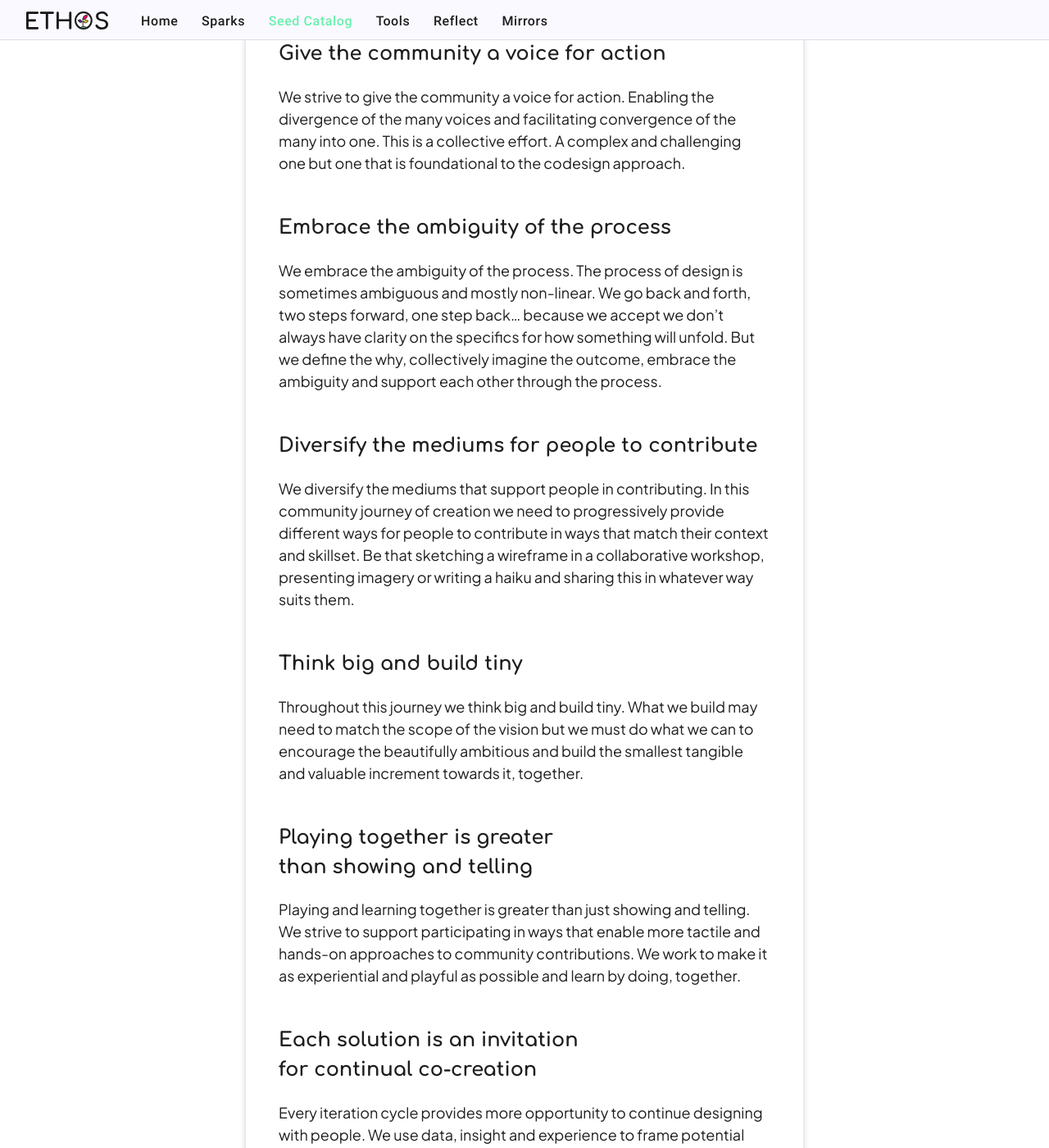
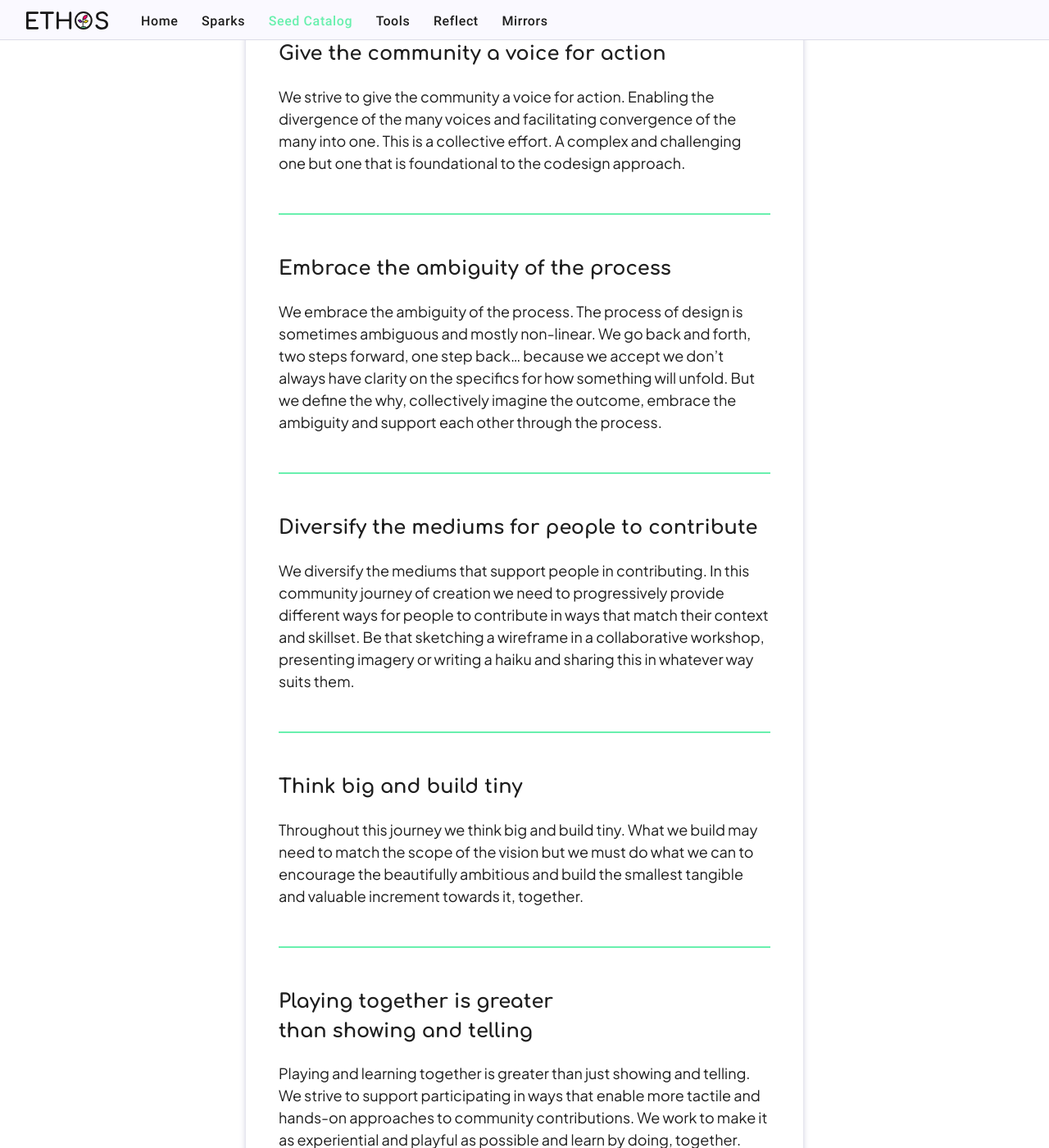
Before and after one commit to tethix-ethos/ethos-jekyll, a Jekyll site: the page built from _seeds/tethix-codesign-principles.md, in a window 1280 px wide and 1400 px high, scrolled down 558 px. Shown: the whole window at 82% size. Built offline with Jekyll 4.4.1, drawn with Linux system fonts in a browser that asks for light colours.

Commit message:
add line before every seed heading

```diff
--- a/assets/base.css
+++ b/assets/base.css
@@ -486,11 +486,12 @@ a .home-card.fire:hover {
 }
 .seed-set {
     margin-top: 4em;
-    border-top: 2px solid var(--earth);
 }
 .seed-set h2 {
+    padding-top: 2em;
     margin-top: 2em;
     text-wrap: balance;
+    border-top: 2px solid var(--earth);
 }
 .list-of-creators {
     list-style-type: none;
```
